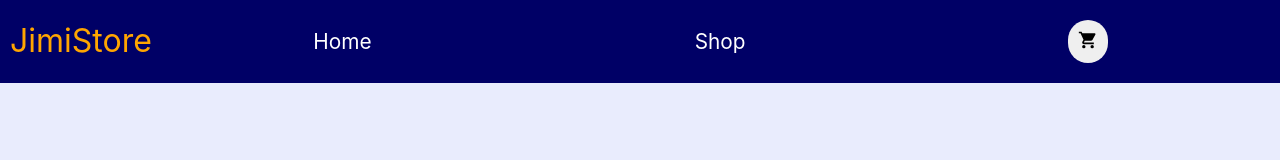
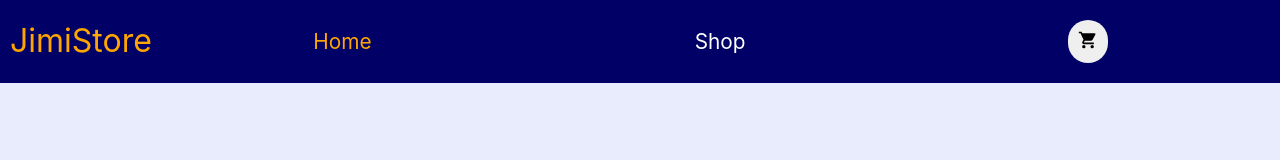
Before and after one commit to invisibleopey/shopping-cart, a React (Create React App) app: page / in a window 1280 px wide. Shown: the top 160 px of the page. Built offline with nearby package versions, Linux system fonts and the light colour scheme.

Commit message:
Change active nav link's color

```diff
--- a/src/style/_header.scss
+++ b/src/style/_header.scss
@@ -23,6 +23,9 @@
     a:hover {
       color: $secondary-color;
     }
+    a.active {
+      color: $secondary-color;
+    }
     button {
       border: none;
       border-radius: 500px;
```
